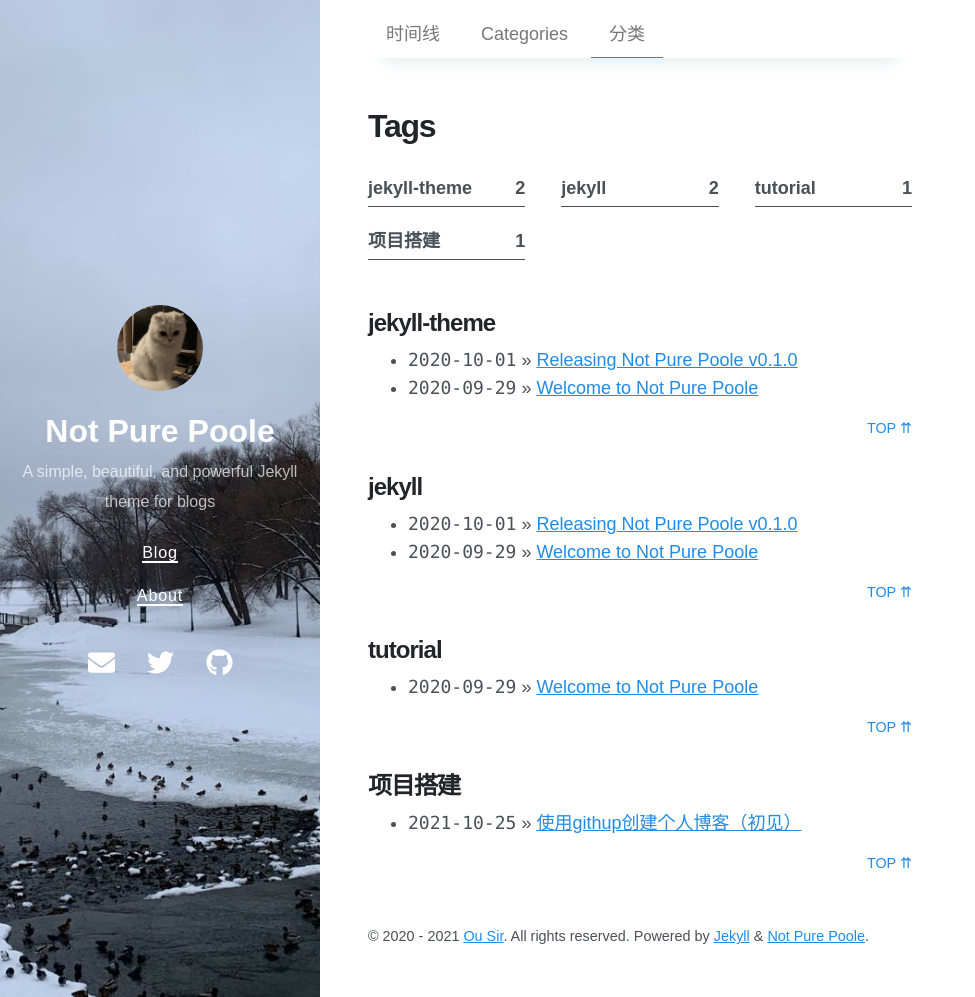
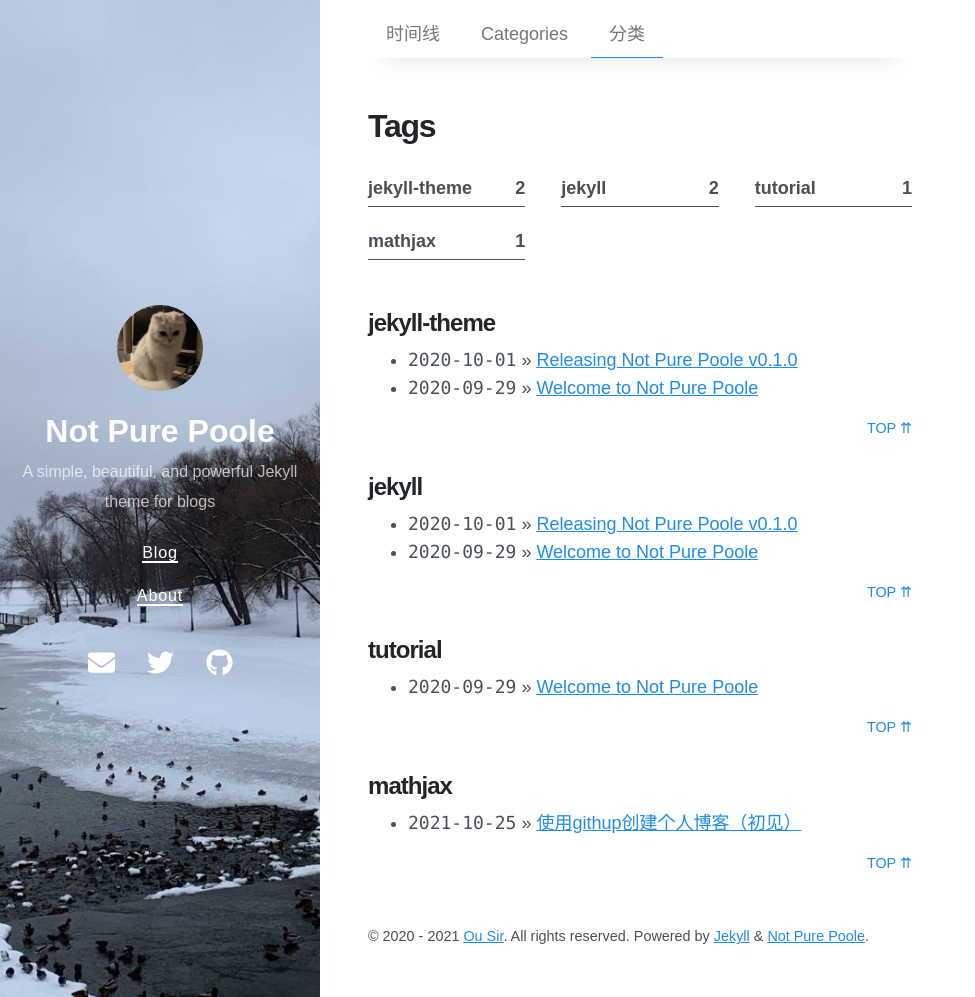
Before and after one commit to ooouuzy/ooouuzy.github.io, a Jekyll site: the page built from tags.md, in a window 1280 px wide and 997 px high. Shown: the whole window, without its empty margins (0-975 px from the left). Built offline with Jekyll 4.4.1, drawn with Linux system fonts in a browser that asks for light colours; nearby versions of some CDN libraries.

Commit message:
修改文件: _posts/2020-10-02-testing-mathjax.md

```diff
--- a/_posts/2020-10-02-testing-mathjax.md
+++ b/_posts/2020-10-02-testing-mathjax.md
@@ -1,7 +1,7 @@
 ---
 layout: post
 title: 使用githup创建个人博客（初见）
-tags: 项目搭建
+tags: mathjax
 math: true
 date: 2021-10-25 15:32 +0800
 ---
```
